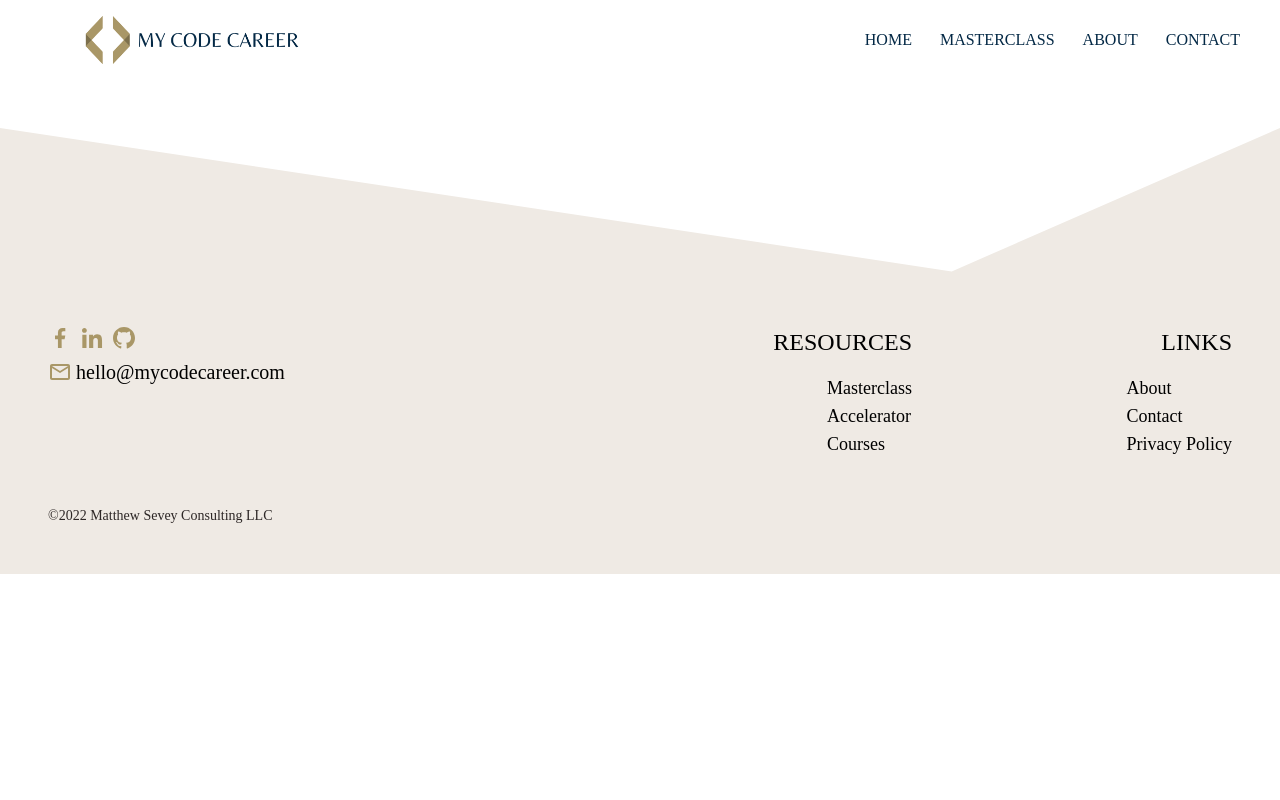
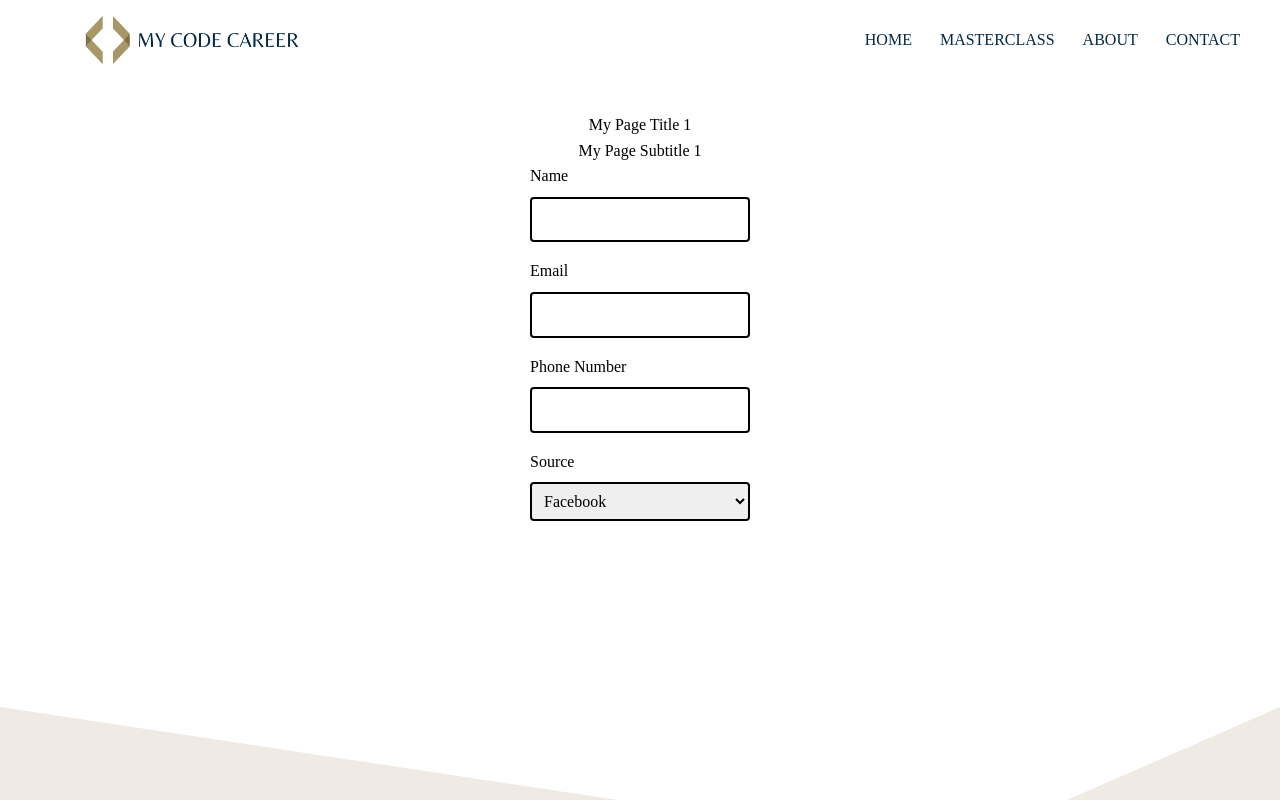
Before and after one commit to mycodecareer/mycodecareer.github.io, a React (Create React App) app: page /resources/my-page-title-1 in a window 1280 px wide. Shown: the top 800 px of the page. Built offline with nearby package versions, Linux system fonts and the light colour scheme; a web font is replaced by a local one.

Commit message:
Resources: initial styling on resource page

```diff
--- a/package.json
+++ b/package.json
@@ -7,6 +7,7 @@
     "@testing-library/react": "^14.0.0",
     "@testing-library/user-event": "^13.5.0",
     "daisyui": "^2.51.5",
+    "prop-types": "^15.8.1",
     "react": "^18.2.0",
     "react-dom": "^18.2.0",
     "react-icons": "^4.8.0",
--- a/src/App.js
+++ b/src/App.js
@@ -6,6 +6,12 @@ import Contact from "./pages/Contact";
 import Navbar from "./components/common/Navbar/Navbar";
 import HomePage from "./pages/HomePage";
 import PrivacyPolicy from "./pages/PrivacyPolicy";
+
+import ResourcePage from "./pages/Resources/ResourcePage";
+
+// Pull in resource pages
+import resourcePages from "./pages/Resources/resources.json";
+import getResourceFunction from "./pages/Resources/ResourcePageFunctions";
 
 function App() {
   return (
@@ -16,6 +22,25 @@ function App() {
         <Route path="/about" element={<About />} />
         <Route path="/contact" element={<Contact />} />
         <Route path="/privacy-policy" element={<PrivacyPolicy />} />
+        {resourcePages.map((page) => {
+          const { title, subtitle, urlSlug, onSubmit } = page;
+          const onSubmitFunc = getResourceFunction(onSubmit);
+          return (
+            <Route
+              key={urlSlug}
+              path={`/resources/${urlSlug}`}
+              element={
+                <ResourcePage
+                  title={title}
+                  subtitle={subtitle}
+                  // imageSrc={imageSrc}
+                  // videoSrc={videoSrc}
+                  onSubmit={onSubmitFunc}
+                />
+              }
+            />
+          );
+        })}
         {/* <Route path="/refer" element={<Refer />} /> TODO */}
       </Routes>
       <Footer />
--- /dev/null
+++ b/src/components/common/Form/Form.jsx
@@ -0,0 +1,38 @@
+import InputField from "./InputField";
+import SelectField from "./SelectField";
+
+const Form = ({ onSubmit }) => {
+  //   const handleSubmit = (event) => {
+  //     event.preventDefault();
+  //     // Handle form submission
+  //     console.log("submitted");
+  //   };
+
+  return (
+    <form onSubmit={onSubmit} className="space-y-4">
+      <InputField label="Name" id="name" type="text" />
+      <InputField label="Email" id="email" type="email" />
+      <InputField label="Phone Number" id="phone" type="tel" />
+      <SelectField
+        label="Source"
+        id="source"
+        options={[
+          "Facebook",
+          "LinkedIn",
+          "YouTube",
+          "Google",
+          "Word of mouth",
+          "Other",
+        ]}
+      />
+      <button
+        type="submit"
+        className="w-full py-2 px-4 bg-blue-500 text-white rounded"
+      >
+        Submit
+      </button>
+    </form>
+  );
+};
+
+export default Form;
--- /dev/null
+++ b/src/components/common/Form/InputField.jsx
@@ -0,0 +1,16 @@
+const InputField = ({ label, id, type }) => {
+  return (
+    <div>
+      <label htmlFor={id} className="block mb-2">
+        {label}
+      </label>
+      <input
+        type={type}
+        id={id}
+        className="w-full p-2 border-solid border-2 border-sky-500 rounded"
+      />
+    </div>
+  );
+};
+
+export default InputField;
--- a/src/components/common/Input/Input.jsx
+++ b/src/components/common/Form/Input_old.jsx
@@ -3,7 +3,7 @@ import React from "react";
 let baseStyle =
   "w-full rounded-md p-2 bg-accent focus:ring focus:ring-opacity-75 focus:ring-secondary";
 
-const Input = ({
+const Input_old = ({
   type,
   name,
   label,
@@ -46,4 +46,4 @@ const Input = ({
   }
 };
 
-export default Input;
+export default Input_old;
--- /dev/null
+++ b/src/components/common/Form/SelectField.jsx
@@ -0,0 +1,19 @@
+const SelectField = ({ label, id, options }) => {
+  return (
+    <div>
+      <label htmlFor={id} className="block mb-2">
+        {label}
+      </label>
+      <select
+        id={id}
+        className="w-full p-2 border-solid border-2 border-sky-500 rounded"
+      >
+        {options.map((option, index) => (
+          <option key={index}>{option}</option>
+        ))}
+      </select>
+    </div>
+  );
+};
+
+export default SelectField;
--- /dev/null
+++ b/src/pages/Resources/ResourcePage.jsx
@@ -0,0 +1,33 @@
+import React from "react";
+import PropTypes from "prop-types";
+
+// Components
+import Layout from "../../components/common/Layout/Layout";
+import Container from "../../components/common/Layout/Container";
+import Form from "../../components/common/Form/Form";
+
+const ResourcePage = ({ title, subtitle, imageSrc, videoSrc, onSubmit }) => {
+  return (
+    <main className="mt-28">
+      <Layout>
+        <Container spacing={"w-1/2"}>
+          <h1>{title}</h1>
+          <h2>{subtitle}</h2>
+          {imageSrc && <img src={imageSrc} alt={title} />}
+          {videoSrc && <video src={videoSrc} controls />}
+          <Form onSubmit={onSubmit} />
+        </Container>
+      </Layout>
+    </main>
+  );
+};
+
+ResourcePage.propTypes = {
+  title: PropTypes.string.isRequired,
+  subtitle: PropTypes.string.isRequired,
+  imageSrc: PropTypes.string,
+  videoSrc: PropTypes.string,
+  onSubmit: PropTypes.func.isRequired,
+};
+
+export default ResourcePage;
--- /dev/null
+++ b/src/pages/Resources/ResourcePageFunctions.js
@@ -0,0 +1,32 @@
+import PropTypes from "prop-types";
+
+// Function that returns a function based on the name passed in.  The
+// returned function is used to handle the form submit event.
+function getResourceFunction(funcName) {
+  console.log("getResourceFunction: " + funcName);
+  switch (funcName) {
+    case "handleSumbit1":
+      return handleSumbit1;
+    case "handleSumbit2":
+      return handleSumbit2;
+    default:
+      return null;
+  }
+}
+getResourceFunction.propTypes = {
+  funcName: PropTypes.string.isRequired,
+};
+
+function handleSumbit1(event) {
+  event.preventDefault();
+  // do something
+  console.log("handleSumbit1");
+}
+
+function handleSumbit2(event) {
+  event.preventDefault();
+  // do something
+  console.log("handleSumbit2");
+}
+
+export default getResourceFunction;
--- /dev/null
+++ b/src/pages/Resources/resources.json
@@ -0,0 +1,16 @@
+[
+  {
+    "title": "My Page Title 1",
+    "subtitle": "My Page Subtitle 1",
+    "imageSrc": "https://example.com/image1.jpg",
+    "onSubmit": "handleSubmit1",
+    "urlSlug": "my-page-title-1"
+  },
+  {
+    "title": "My Page Title 2",
+    "subtitle": "My Page Subtitle 2",
+    "imageSrc": "https://example.com/image2.jpg",
+    "onSubmit": "handleSubmit2",
+    "urlSlug": "my-page-title-2"
+  }
+]
```
